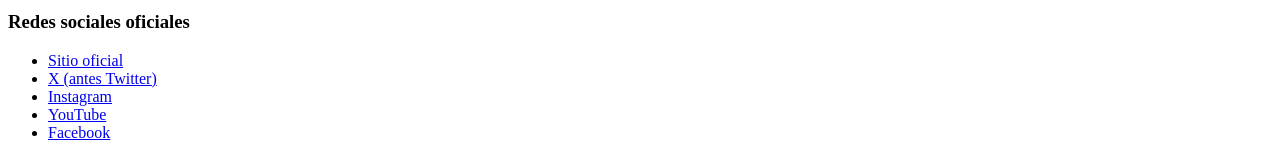
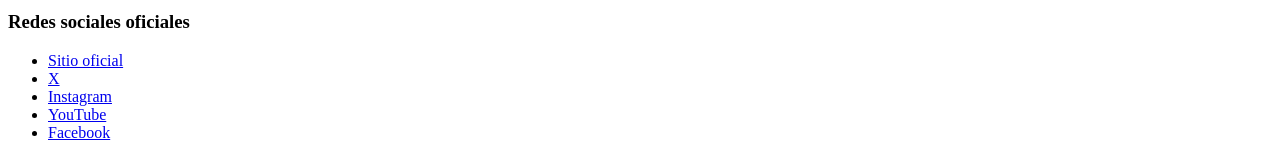
Before and after one commit to hajox1924r-source/desarrollosfot, a plain HTML site: page index.html in a window 1280 px wide. Shown: the part 688-843 px from the top of the page. Drawn offline with Linux system fonts and the light colour scheme.

Commit message:
eliminacion de mensaje

```diff
--- a/index.html
+++ b/index.html
@@ -88,7 +88,7 @@
         </li>
         <li>
             <a href="https://x.com/BABYMETAL_JAPAN" target="_blank">
-                X (antes Twitter)
+                X
             </a>
         </li>
         <li>
```
